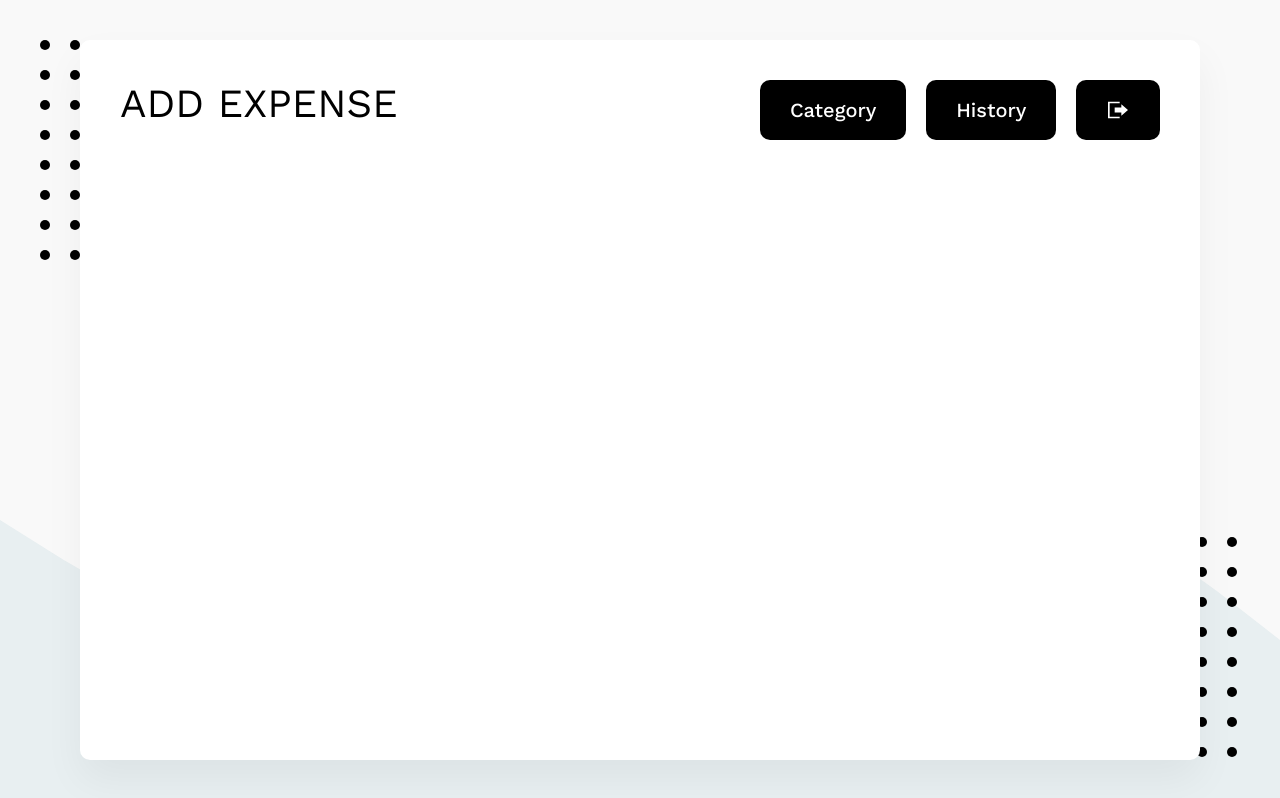
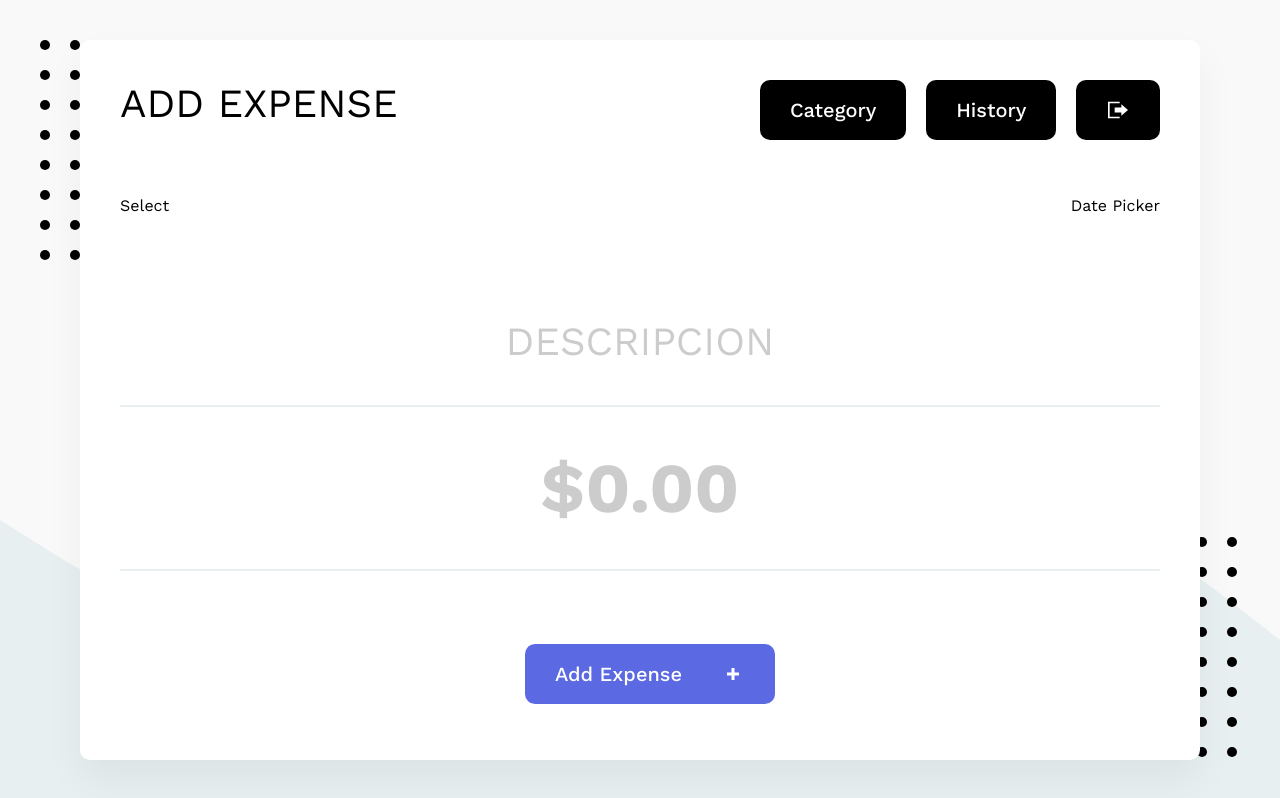
Before and after one commit to raulangelj/Expense-Tracker, a React (Create React App) app: page / in a window 1280 px wide. Built offline with nearby package versions, Linux system fonts and the light colour scheme; no server answers; sample sign-in values are in the browser's storage.

Commit message:
Inputs functionality in add expense

```diff
--- a/src/App.js
+++ b/src/App.js
@@ -1,9 +1,10 @@
 /* eslint-disable no-unused-vars */
 import React from 'react'
 import { Helmet } from 'react-helmet' // HELMET PERMITE AGREGAR META DATA EN CADA COMPONENTE
+import ExpenseForm from './components/expenseForm'
 import Btn from './elements/btn'
 import {
-  BtnContainer, Header, HeaderContainer, Title,
+  BtnsContainer, Header, HeaderContainer, Title,
 } from './elements/header'
 import BtnLogOut from './elements/signOutBtn'
 
@@ -20,13 +21,14 @@ const App = () => {
       <Header>
         <HeaderContainer>
           <Title>Add Expense</Title>
-          <BtnContainer>
+          <BtnsContainer>
             <Btn to="/category">Category</Btn>
             <Btn to="/history">History</Btn>
             <BtnLogOut />
-          </BtnContainer>
+          </BtnsContainer>
         </HeaderContainer>
       </Header>
+      <ExpenseForm />
     </>
   )
 }
--- /dev/null
+++ b/src/components/expenseForm.jsx
@@ -0,0 +1,64 @@
+/* eslint-disable no-unused-vars */
+import React, { useState } from 'react'
+import Btn from '../elements/btn'
+import {
+  FilterCont, Form, Input, LargeInput, BtnContainer,
+} from '../elements/formItems'
+import { ReactComponent as PlusIcon } from '../assets/plus.svg'
+import Alert from '../elements/alert'
+
+const ExpenseForm = () => {
+  const [alert, setAlert] = useState({
+    type: '',
+    message: '',
+  })
+
+  const [expense, setExpense] = useState({
+    description: '',
+    value: '',
+  })
+
+  const handleChange = (e) => {
+    const numbers = /^(\d{1,10})(\.)?(\d{1,2})?$/g
+    const { value, name } = e.target
+    if ((name === 'value' && numbers.test(value)) || name === 'description') {
+      setExpense({
+        ...expense,
+        [e.target.name]: value,
+      })
+    }
+  }
+
+  return (
+    <Form>
+      <FilterCont>
+        <p>Select</p>
+        <p>Date Picker</p>
+      </FilterCont>
+      <div>
+        <Input
+          type="text"
+          name="description"
+          placeholder="descripcion"
+          value={expense.description}
+          onChange={(e) => handleChange(e)}
+        />
+        <LargeInput
+          type="text"
+          name="value"
+          placeholder="$0.00"
+          value={expense.value}
+          onChange={(e) => handleChange(e)}
+        />
+      </div>
+      <BtnContainer>
+        <Btn as="button" primary wIcon type="submit">
+          Add Expense
+          <PlusIcon />
+        </Btn>
+      </BtnContainer>
+    </Form>
+  )
+}
+
+export default ExpenseForm
--- a/src/components/logIn.jsx
+++ b/src/components/logIn.jsx
@@ -122,7 +122,7 @@ const LogIn = () => {
           onChange={(e) => handelChange(e)}
         />
         <BtnContainer>
-          <Btn primario as="button" type="submit">Log In</Btn>
+          <Btn primary as="button" type="submit">Log In</Btn>
         </BtnContainer>
       </Form>
       {
--- a/src/components/signIn.jsx
+++ b/src/components/signIn.jsx
@@ -111,7 +111,7 @@ const SignIn = () => {
           onChange={(e) => handelChange(e)}
         />
         <BtnContainer>
-          <Btn primario as="button" type="submit">Sign in</Btn>
+          <Btn primary as="button" type="submit">Sign in</Btn>
         </BtnContainer>
       </Form>
       {
--- a/src/elements/btn.jsx
+++ b/src/elements/btn.jsx
@@ -1,9 +1,12 @@
 import styled from 'styled-components'
 import { Link } from 'react-router-dom'
 
+// wIcon = with Icon
+// primary = primary btn
+
 const Btn = styled(Link)`
-    background: ${(props) => (props.primario ? '#5B69E2' : '#000')};
-    width: ${(props) => (props.conIcono ? '15.62rem' : 'auto')}; /* 250px */
+    background: ${(props) => (props.primary ? '#5B69E2' : '#000')};
+    width: ${(props) => (props.wIcon ? '15.62rem' : 'auto')}; /* 250px */
     margin-left: 1.25rem; /* 20px */
     border: none;
     border-radius: 0.625rem; /* 10px */
--- a/src/elements/header.jsx
+++ b/src/elements/header.jsx
@@ -41,12 +41,12 @@ const HeaderContainer = styled.div`
     }
 `
 
-const BtnContainer = styled.div`
+const BtnsContainer = styled.div`
     display: flex;
     justify-content: space-between;
     align-items: center;
 `
 
 export {
-  Header, Title, HeaderContainer, BtnContainer,
+  Header, Title, HeaderContainer, BtnsContainer,
 }
```
Also changed, not shown: src/components/privateRoutes.jsx (renamed from src/components/privateRoutes.js).
